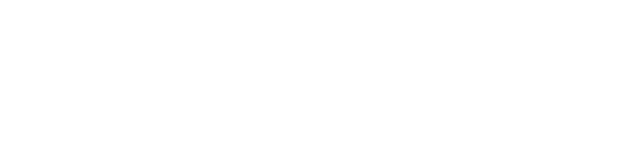
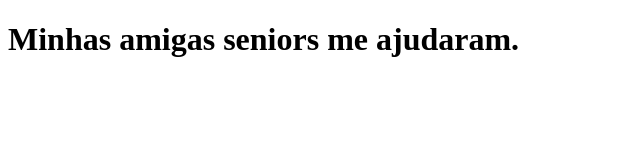
Before and after one commit to FelipeZambelloSv/exercicio1, a plain HTML site: page index.html in a window 1280 px wide. Shown: the whole page, without its empty margins (0-640 px from the left). Drawn offline with Linux system fonts and the light colour scheme.

Commit message:
alterações

```diff
--- a/index.html
+++ b/index.html
@@ -11,7 +11,7 @@
 	</head>
 
 	<body>
-
+		<h1> Minhas amigas seniors me ajudaram.</h1>
 
 
 	</body/>
```
